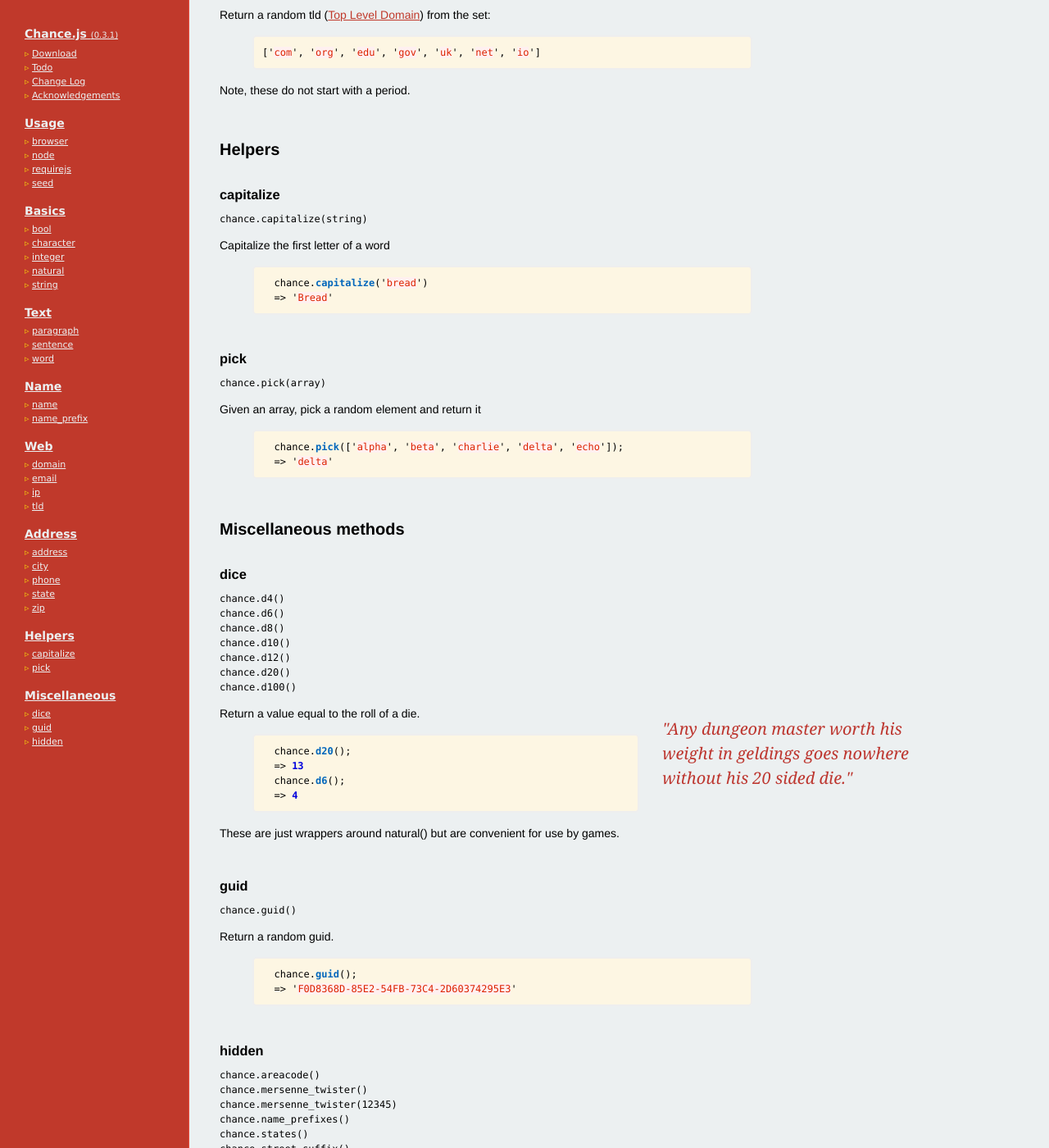
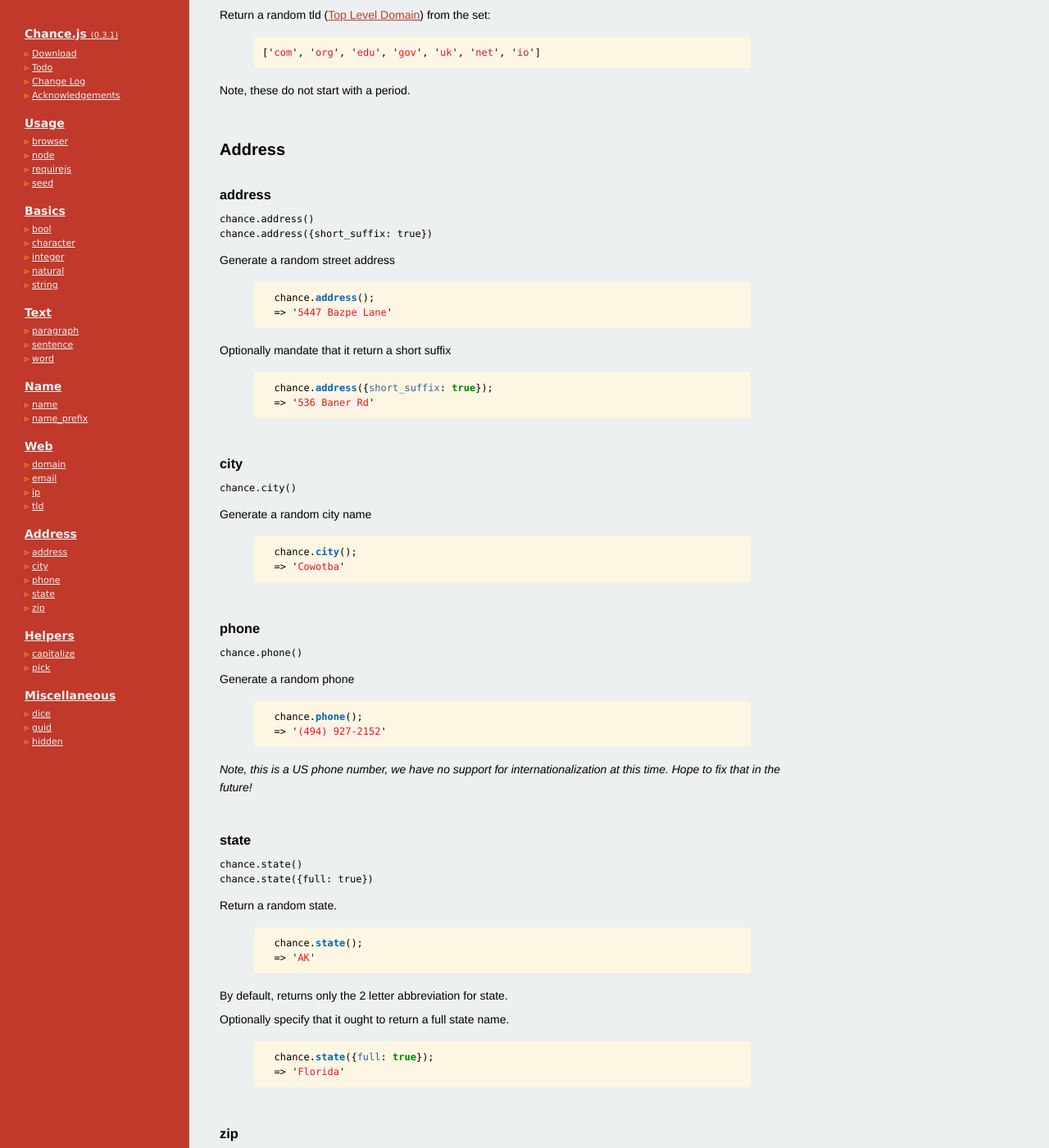
Before and after one commit to chancejs/chancejs, a Jekyll site: the page built from index.html, in a window 1280 px wide and 1400 px high, scrolled down 9476 px. Shown: the whole window at 82% size. Built offline with Jekyll 4.4.1, drawn with Linux system fonts in a browser that asks for light colours; Markdown is read by kramdown in place of the engine named in the settings; comment, search, counter and statistics services are not loaded; some of the changed text lies outside the part shown.

Commit message:
Restore Address accidentally removed from the docs

```diff
--- a/index.html
+++ b/index.html
@@ -127,6 +127,10 @@ github_url: https://github.com/victorquinn/chancejs
 
     <h2 id="text">Web</h2>
     {% assign posts = site.categories.web %}
+    {% include methods_full.html %}
+
+    <h2 id="text">Address</h2>
+    {% assign posts = site.categories.address %}
     {% include methods_full.html %}
 
     <h2 id="helpers">Helpers</h2>
```
